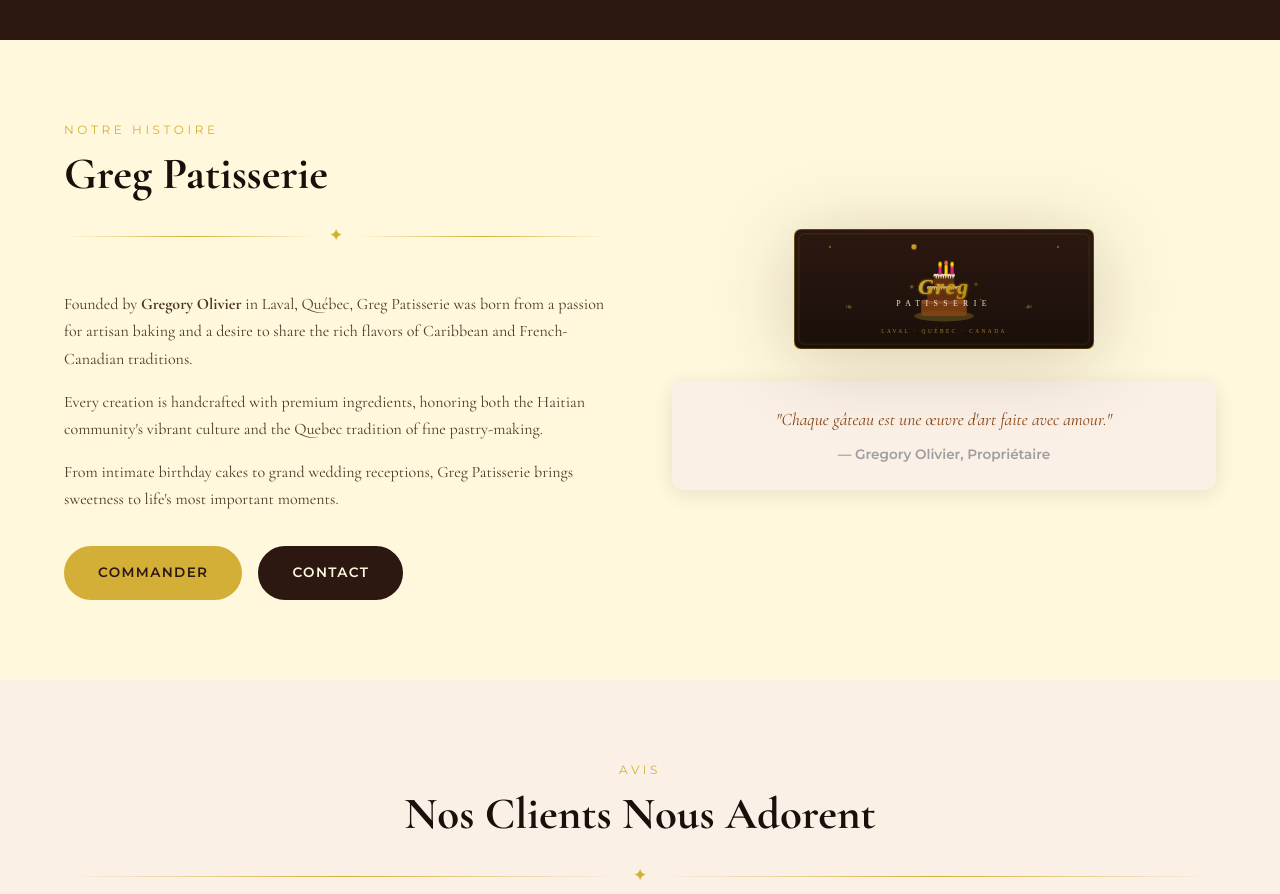
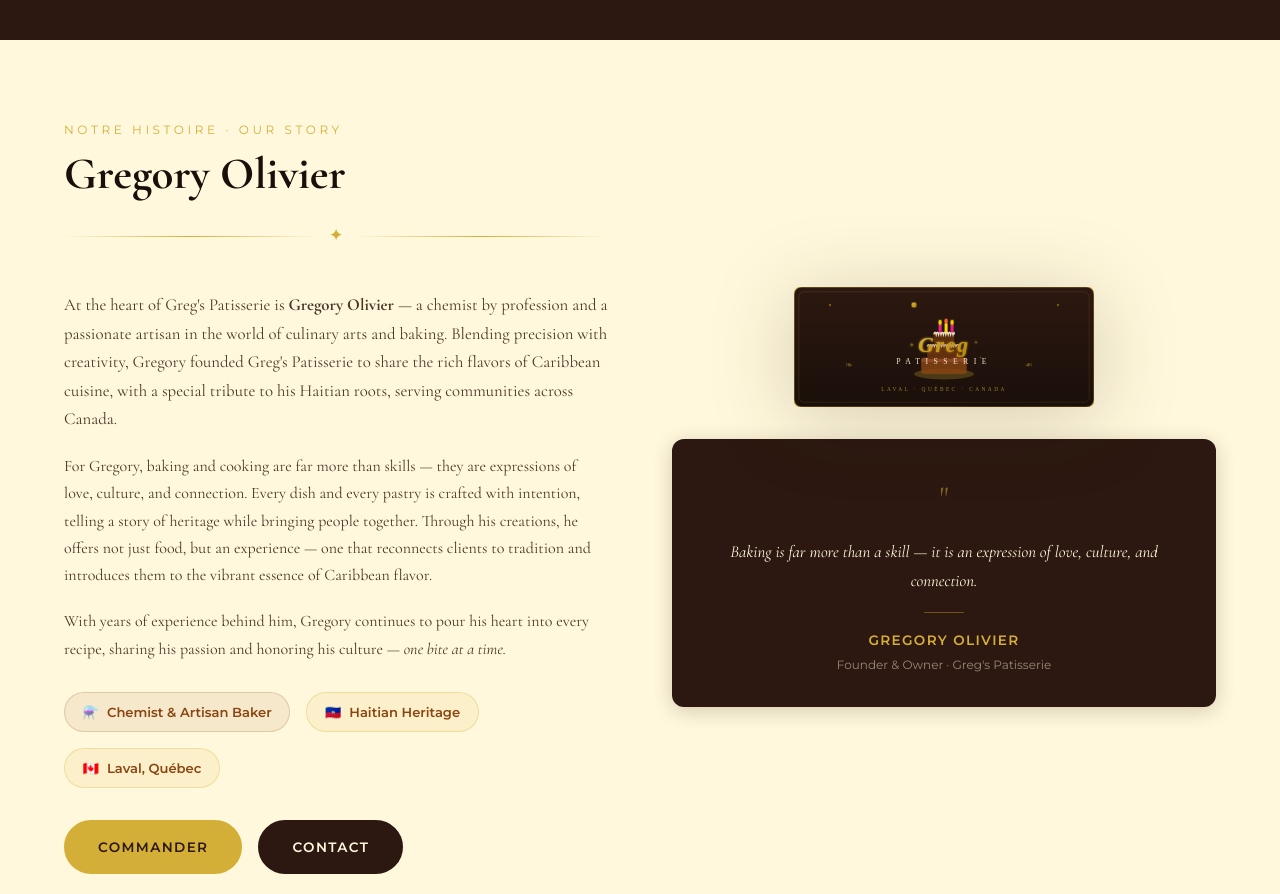
Before and after one commit to hilairejr16/greg-patisserie, a website: page index.html in a window 1280 px wide. Shown: the part 6480-7374 px from the top of the page. Drawn offline with nearby package versions, Linux system fonts and the light colour scheme.

Commit message:
Update About section with Gregory Olivier's full biography

```diff
--- a/index.html
+++ b/index.html
@@ -407,31 +407,52 @@
   <div class="container">
     <div style="display:grid;grid-template-columns:1fr 1fr;gap:4rem;align-items:center">
       <div>
-        <span class="section-label">Notre Histoire</span>
-        <h2>Greg Patisserie</h2>
+        <span class="section-label">Notre Histoire · Our Story</span>
+        <h2>Gregory Olivier</h2>
         <div class="section-divider"><span>✦</span></div>
-        <p style="margin-bottom:1rem;color:var(--text-mid)">
-          Founded by <strong>Gregory Olivier</strong> in Laval, Québec, Greg Patisserie was born from a passion for artisan baking and a desire to share the rich flavors of Caribbean and French-Canadian traditions.
+
+        <p style="margin-bottom:1.2rem;color:var(--text-mid);font-size:1.05rem">
+          At the heart of Greg's Patisserie is <strong>Gregory Olivier</strong> — a chemist by profession and a passionate artisan in the world of culinary arts and baking. Blending precision with creativity, Gregory founded Greg's Patisserie to share the rich flavors of Caribbean cuisine, with a special tribute to his Haitian roots, serving communities across Canada.
         </p>
-        <p style="margin-bottom:1rem;color:var(--text-mid)">
-          Every creation is handcrafted with premium ingredients, honoring both the Haitian community's vibrant culture and the Quebec tradition of fine pastry-making.
+        <p style="margin-bottom:1.2rem;color:var(--text-mid)">
+          For Gregory, baking and cooking are far more than skills — they are expressions of love, culture, and connection. Every dish and every pastry is crafted with intention, telling a story of heritage while bringing people together. Through his creations, he offers not just food, but an experience — one that reconnects clients to tradition and introduces them to the vibrant essence of Caribbean flavor.
         </p>
         <p style="color:var(--text-mid)">
-          From intimate birthday cakes to grand wedding receptions, Greg Patisserie brings sweetness to life's most important moments.
+          With years of experience behind him, Gregory continues to pour his heart into every recipe, sharing his passion and honoring his culture — <em>one bite at a time.</em>
         </p>
+
+        <!-- Credentials badge -->
+        <div style="display:flex;gap:1rem;flex-wrap:wrap;margin-top:1.8rem">
+          <div style="display:flex;align-items:center;gap:8px;background:rgba(139,69,19,.08);border:1px solid rgba(139,69,19,.2);border-radius:50px;padding:.5rem 1.1rem;font-size:.82rem;font-family:'Montserrat',sans-serif;font-weight:600;color:var(--brown-mid)">
+            <span>⚗️</span> Chemist &amp; Artisan Baker
+          </div>
+          <div style="display:flex;align-items:center;gap:8px;background:rgba(212,175,55,.1);border:1px solid rgba(212,175,55,.3);border-radius:50px;padding:.5rem 1.1rem;font-size:.82rem;font-family:'Montserrat',sans-serif;font-weight:600;color:var(--brown-mid)">
+            <span>🇭🇹</span> Haitian Heritage
+          </div>
+          <div style="display:flex;align-items:center;gap:8px;background:rgba(212,175,55,.1);border:1px solid rgba(212,175,55,.3);border-radius:50px;padding:.5rem 1.1rem;font-size:.82rem;font-family:'Montserrat',sans-serif;font-weight:600;color:var(--brown-mid)">
+            <span>🇨🇦</span> Laval, Québec
+          </div>
+        </div>
+
         <div style="margin-top:2rem;display:flex;gap:1rem">
           <a href="#order" class="btn btn-primary" data-i18n="order_now">Commander</a>
           <a href="#contact" class="btn btn-dark" data-i18n="nav_contact">Contact</a>
         </div>
       </div>
+
       <div style="text-align:center">
         <img src="images/logo-main.svg" alt="Greg Patisserie" style="max-width:300px;margin:0 auto;filter:drop-shadow(0 10px 40px rgba(44,24,16,0.2))">
-        <div style="margin-top:2rem;background:var(--linen);border-radius:12px;padding:1.5rem;box-shadow:0 4px 20px rgba(44,24,16,.1)">
-          <p style="font-style:italic;font-size:1.1rem;color:var(--brown-mid)">
-            "Chaque gâteau est une œuvre d'art faite avec amour."
+        <div style="margin-top:2rem;background:var(--brown-dark);border-radius:12px;padding:2rem;box-shadow:0 4px 20px rgba(44,24,16,.2)">
+          <div style="color:var(--gold);font-size:2rem;margin-bottom:.8rem;opacity:.5">"</div>
+          <p style="font-style:italic;font-size:1.05rem;color:var(--cream);line-height:1.7">
+            Baking is far more than a skill — it is an expression of love, culture, and connection.
           </p>
-          <p style="font-size:.85rem;color:var(--gray);margin-top:.5rem;font-family:'Montserrat',sans-serif;font-weight:600">
-            — Gregory Olivier, Propriétaire
+          <div style="width:40px;height:1px;background:var(--gold);margin:1rem auto;opacity:.4"></div>
+          <p style="font-size:.85rem;color:var(--gold);font-family:'Montserrat',sans-serif;font-weight:600;letter-spacing:.1em">
+            GREGORY OLIVIER
+          </p>
+          <p style="font-size:.75rem;color:rgba(255,248,220,.5);font-family:'Montserrat',sans-serif;margin-top:.2rem">
+            Founder &amp; Owner · Greg's Patisserie
           </p>
         </div>
       </div>
```
